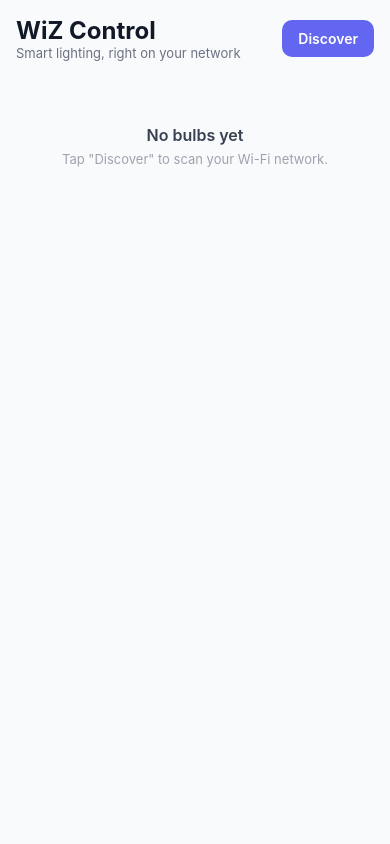
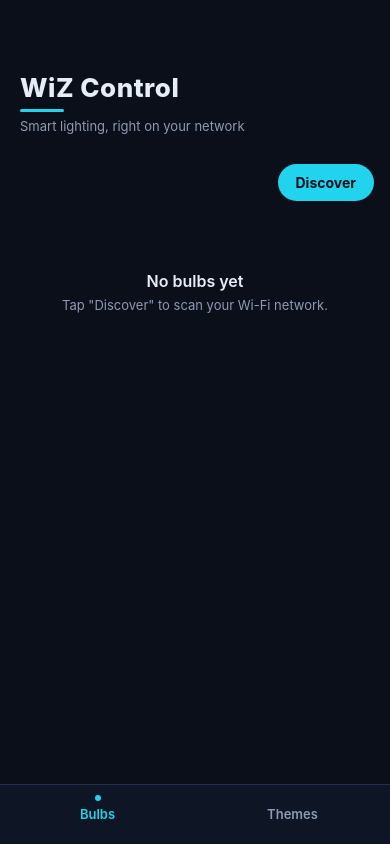
Before and after one commit to MNATorres/wiz_control_mobile, a React Native app: screen / in a window 390 px wide. Built offline with nearby package versions, Linux system fonts and the light colour scheme.

Commit message:
feat: add tabbed navigation with safe-area header

```diff
--- a/App.tsx
+++ b/App.tsx
@@ -1,246 +1,104 @@
-import { useEffect, useState } from "react";
-import {
-  ActivityIndicator,
-  Pressable,
-  SafeAreaView,
-  ScrollView,
-  StyleSheet,
-  Text,
-  View,
-} from "react-native";
+import { useState } from "react";
+import { Pressable, StatusBar as RNStatusBar, StyleSheet, Text, View } from "react-native";
 import { StatusBar } from "expo-status-bar";
-import * as api from "./src/lib/api";
-import type { Bulb, Scene } from "./src/lib/types";
-import type { Preset } from "./src/lib/presets";
-import { BulbCard } from "./src/components/BulbCard";
+import { colors } from "./src/theme";
+import { BulbsScreen } from "./src/screens/BulbsScreen";
+import { ThemesScreen } from "./src/screens/ThemesScreen";
+
+type Tab = "bulbs" | "themes";
+
+const TABS: { key: Tab; label: string }[] = [
+  { key: "bulbs", label: "Bulbs" },
+  { key: "themes", label: "Themes" },
+];
 
 export default function App() {
-  const [bulbs, setBulbs] = useState<Bulb[]>([]);
-  const [scenes, setScenes] = useState<Scene[]>([]);
-  const [presets, setPresets] = useState<Preset[]>([]);
-  const [discovering, setDiscovering] = useState(false);
-  const [applyingPreset, setApplyingPreset] = useState<string | null>(null);
-  const [error, setError] = useState<string | null>(null);
-  const [refreshSignal, setRefreshSignal] = useState(0);
-
-  useEffect(() => {
-    api.listBulbs().then(setBulbs).catch((err: Error) => setError(err.message));
-    setScenes(api.getScenes());
-    setPresets(api.getPresets());
-  }, []);
-
-  const discover = () => {
-    setDiscovering(true);
-    setError(null);
-    api
-      .discoverBulbs()
-      .then(setBulbs)
-      .catch((err: Error) => setError(err.message))
-      .finally(() => setDiscovering(false));
-  };
-
-  const applyPreset = (key: string) => {
-    setApplyingPreset(key);
-    setError(null);
-    api
-      .applyPreset(key)
-      .catch((err: Error) => setError(err.message))
-      .finally(() => {
-        setApplyingPreset(null);
-        setRefreshSignal((n) => n + 1);
-      });
-  };
-
-  const handleRenamed = (updated: Bulb) => {
-    setBulbs((current) => current.map((b) => (b.mac === updated.mac ? updated : b)));
-  };
-
-  const handleForgotten = (mac: string) => {
-    setBulbs((current) => current.filter((b) => b.mac !== mac));
-  };
+  const [tab, setTab] = useState<Tab>("bulbs");
 
   return (
-    <SafeAreaView style={styles.safe}>
-      <StatusBar style="dark" />
-      <ScrollView contentContainerStyle={styles.content}>
+    <View style={styles.root}>
+      <StatusBar style="light" />
+
       <View style={styles.header}>
-          <View>
         <Text style={styles.title}>WiZ Control</Text>
+        <View style={styles.titleUnderline} />
         <Text style={styles.subtitle}>Smart lighting, right on your network</Text>
       </View>
-          <Pressable
-            style={[styles.discoverBtn, discovering && styles.discoverBtnDisabled]}
-            onPress={discover}
-            disabled={discovering}
-          >
-            <Text style={styles.discoverBtnText}>
-              {discovering ? "Discovering…" : "Discover"}
-            </Text>
-          </Pressable>
-        </View>
 
-        {error && <Text style={styles.error}>{error}</Text>}
+      <View style={styles.body}>{tab === "bulbs" ? <BulbsScreen /> : <ThemesScreen />}</View>
 
-        {bulbs.length > 0 && presets.length > 0 && (
-          <View style={styles.presetSection}>
-            <Text style={styles.sectionLabel}>Presets</Text>
-            <ScrollView horizontal showsHorizontalScrollIndicator={false} contentContainerStyle={styles.presetBar}>
-              {presets.map((preset) => (
-                <Pressable
-                  key={preset.key}
-                  style={styles.presetButton}
-                  disabled={applyingPreset !== null}
-                  onPress={() => applyPreset(preset.key)}
-                >
-                  <View style={styles.swatches}>
-                    {preset.colors.map((c, i) => (
-                      <View
-                        key={i}
-                        style={[
-                          styles.presetSwatch,
-                          { backgroundColor: `rgb(${c.r}, ${c.g}, ${c.b})` },
-                          i > 0 && styles.presetSwatchOverlap,
-                        ]}
-                      />
-                    ))}
-                  </View>
-                  <Text style={styles.presetName}>
-                    {applyingPreset === preset.key ? "Applying…" : preset.name}
+      <View style={styles.tabBar}>
+        {TABS.map((t) => (
+          <Pressable key={t.key} style={styles.tabItem} onPress={() => setTab(t.key)}>
+            <View style={[styles.tabDot, tab === t.key && styles.tabDotActive]} />
+            <Text style={[styles.tabLabel, tab === t.key && styles.tabLabelActive]}>
+              {t.label}
             </Text>
           </Pressable>
         ))}
-            </ScrollView>
       </View>
-        )}
-
-        {bulbs.length === 0 && !discovering && (
-          <View style={styles.empty}>
-            <Text style={styles.emptyTitle}>No bulbs yet</Text>
-            <Text style={styles.emptyHint}>Tap "Discover" to scan your Wi-Fi network.</Text>
     </View>
-        )}
-
-        {discovering && bulbs.length === 0 && (
-          <ActivityIndicator style={styles.spinner} color="#6366f1" />
-        )}
-
-        <View style={styles.grid}>
-          {bulbs.map((bulb) => (
-            <BulbCard
-              key={bulb.mac}
-              bulb={bulb}
-              scenes={scenes}
-              onRenamed={handleRenamed}
-              onForgotten={handleForgotten}
-              refreshSignal={refreshSignal}
-            />
-          ))}
-        </View>
-      </ScrollView>
-    </SafeAreaView>
   );
 }
 
 const styles = StyleSheet.create({
-  safe: {
+  root: {
     flex: 1,
-    backgroundColor: "#f9fafb",
-  },
-  content: {
-    padding: 16,
-    gap: 16,
+    backgroundColor: colors.bg,
   },
   header: {
-    flexDirection: "row",
-    alignItems: "center",
-    justifyContent: "space-between",
+    paddingTop: (RNStatusBar.currentHeight ?? 44) + 28,
+    paddingHorizontal: 20,
+    paddingBottom: 14,
+    gap: 6,
   },
   title: {
-    fontSize: 24,
-    fontWeight: "700",
-    color: "#111827",
+    fontSize: 26,
+    fontWeight: "800",
+    letterSpacing: 0.5,
+    color: colors.text,
+  },
+  titleUnderline: {
+    width: 44,
+    height: 3,
+    borderRadius: 2,
+    backgroundColor: colors.accent,
   },
   subtitle: {
     fontSize: 13,
-    color: "#6b7280",
+    color: colors.textMuted,
   },
-  discoverBtn: {
-    backgroundColor: "#6366f1",
-    paddingVertical: 10,
-    paddingHorizontal: 16,
-    borderRadius: 10,
+  body: {
+    flex: 1,
   },
-  discoverBtnDisabled: {
-    opacity: 0.6,
+  tabBar: {
+    flexDirection: "row",
+    borderTopWidth: 1,
+    borderTopColor: colors.border,
+    backgroundColor: colors.surfaceDeep,
+    paddingTop: 10,
+    paddingBottom: 22,
   },
-  discoverBtnText: {
-    color: "#ffffff",
+  tabItem: {
+    flex: 1,
+    alignItems: "center",
+    gap: 5,
+  },
+  tabDot: {
+    width: 6,
+    height: 6,
+    borderRadius: 3,
+    backgroundColor: "transparent",
+  },
+  tabDotActive: {
+    backgroundColor: colors.accent,
+  },
+  tabLabel: {
+    fontSize: 13,
     fontWeight: "600",
-    fontSize: 14,
+    color: colors.textMuted,
   },
-  error: {
-    color: "#dc2626",
-    fontSize: 13,
-  },
-  presetSection: {
-    gap: 8,
-  },
-  sectionLabel: {
-    fontSize: 12,
-    fontWeight: "600",
-    color: "#6b7280",
-    textTransform: "uppercase",
-  },
-  presetBar: {
-    gap: 8,
-    paddingRight: 8,
-  },
-  presetButton: {
-    flexDirection: "row",
-    alignItems: "center",
-    gap: 8,
-    borderWidth: 1,
-    borderColor: "#e5e7eb",
-    borderRadius: 999,
-    paddingVertical: 6,
-    paddingHorizontal: 12,
-    backgroundColor: "#ffffff",
-  },
-  swatches: {
-    flexDirection: "row",
-  },
-  presetSwatch: {
-    width: 14,
-    height: 14,
-    borderRadius: 7,
-    borderWidth: 1,
-    borderColor: "#ffffff",
-  },
-  presetSwatchOverlap: {
-    marginLeft: -6,
-  },
-  presetName: {
-    fontSize: 13,
-    color: "#111827",
-  },
-  empty: {
-    alignItems: "center",
-    paddingVertical: 48,
-    gap: 6,
-  },
-  emptyTitle: {
-    fontSize: 16,
-    fontWeight: "600",
-    color: "#374151",
-  },
-  emptyHint: {
-    fontSize: 13,
-    color: "#9ca3af",
-  },
-  spinner: {
-    marginTop: 24,
-  },
-  grid: {
-    gap: 12,
+  tabLabelActive: {
+    color: colors.accent,
   },
 });
```
Lines whose indentation alone changed are shown as unchanged.
